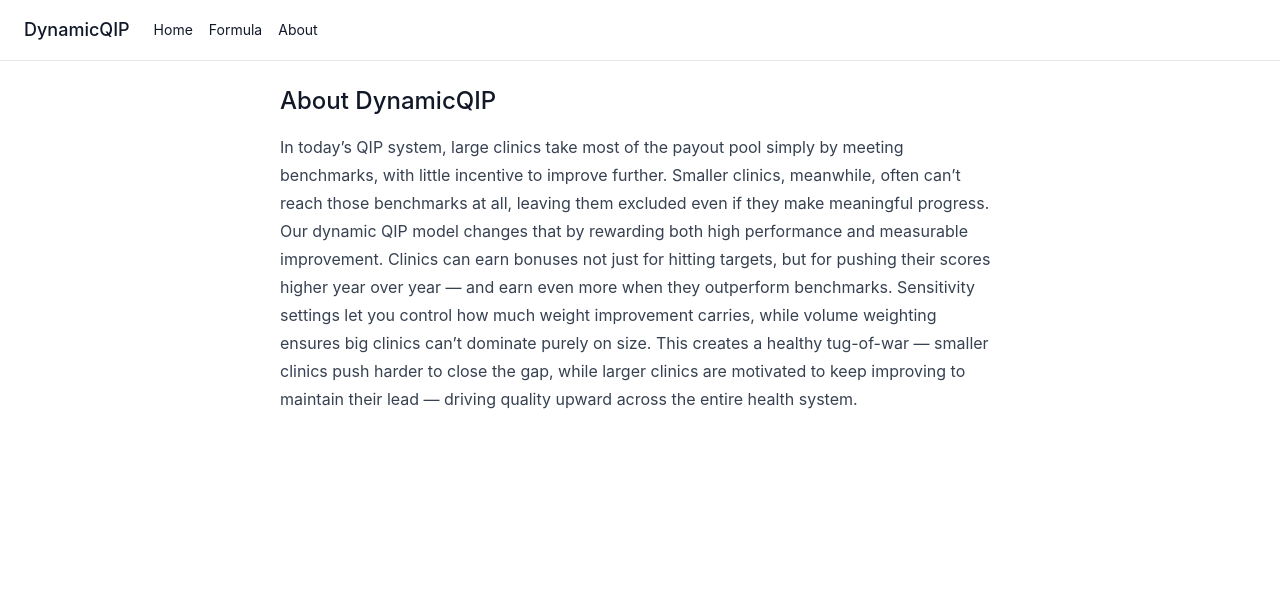
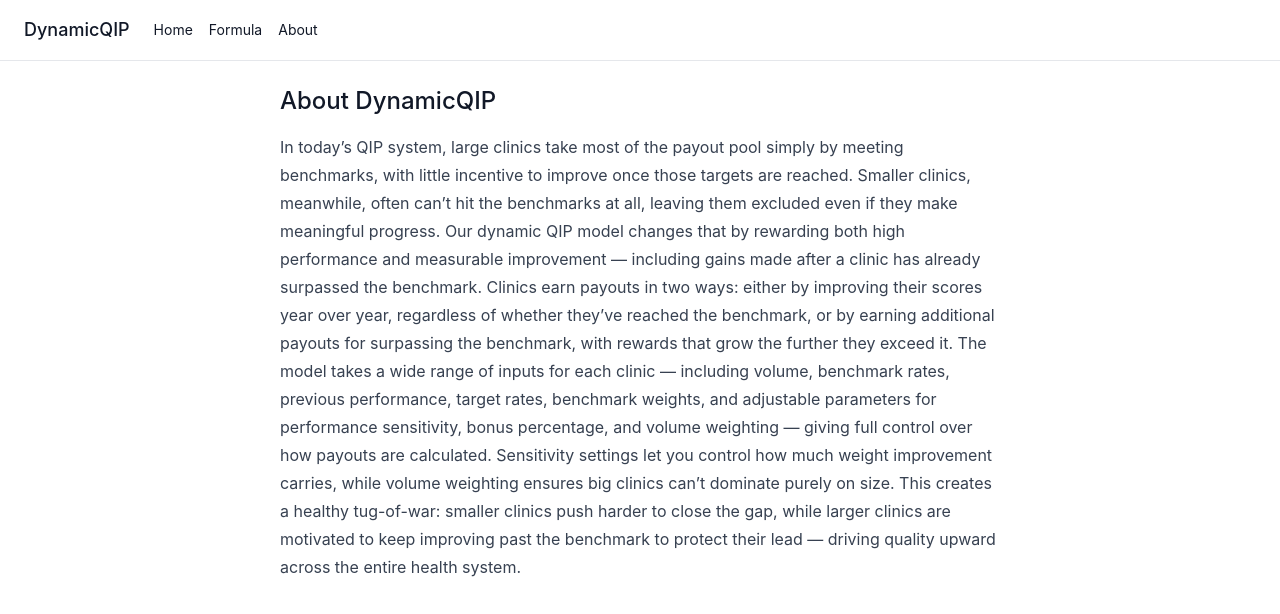
Before and after one commit to RithvikS1/Dynamic-QIP, a Next.js app: page /about in a window 1280 px wide. Shown: the top 614 px of the page. Built offline with nearby package versions, Linux system fonts and the light colour scheme.

Commit message:
About: replace paragraph with updated copy

```diff
--- a/app/about/page.tsx
+++ b/app/about/page.tsx
@@ -5,7 +5,7 @@ export default function AboutPage() {
     <div className="container mx-auto p-6 max-w-3xl">
       <h2 className="text-2xl font-medium text-text mb-4">About DynamicQIP</h2>
       <p className="text-gray-700 leading-7">
-        In today’s QIP system, large clinics take most of the payout pool simply by meeting benchmarks, with little incentive to improve further. Smaller clinics, meanwhile, often can’t reach those benchmarks at all, leaving them excluded even if they make meaningful progress. Our dynamic QIP model changes that by rewarding both high performance and measurable improvement. Clinics can earn bonuses not just for hitting targets, but for pushing their scores higher year over year — and earn even more when they outperform benchmarks. Sensitivity settings let you control how much weight improvement carries, while volume weighting ensures big clinics can’t dominate purely on size. This creates a healthy tug-of-war — smaller clinics push harder to close the gap, while larger clinics are motivated to keep improving to maintain their lead — driving quality upward across the entire health system.
+        In today’s QIP system, large clinics take most of the payout pool simply by meeting benchmarks, with little incentive to improve once those targets are reached. Smaller clinics, meanwhile, often can’t hit the benchmarks at all, leaving them excluded even if they make meaningful progress. Our dynamic QIP model changes that by rewarding both high performance and measurable improvement — including gains made after a clinic has already surpassed the benchmark. Clinics earn payouts in two ways: either by improving their scores year over year, regardless of whether they’ve reached the benchmark, or by earning additional payouts for surpassing the benchmark, with rewards that grow the further they exceed it. The model takes a wide range of inputs for each clinic — including volume, benchmark rates, previous performance, target rates, benchmark weights, and adjustable parameters for performance sensitivity, bonus percentage, and volume weighting — giving full control over how payouts are calculated. Sensitivity settings let you control how much weight improvement carries, while volume weighting ensures big clinics can’t dominate purely on size. This creates a healthy tug-of-war: smaller clinics push harder to close the gap, while larger clinics are motivated to keep improving past the benchmark to protect their lead — driving quality upward across the entire health system.
       </p>
     </div>
   );
```
